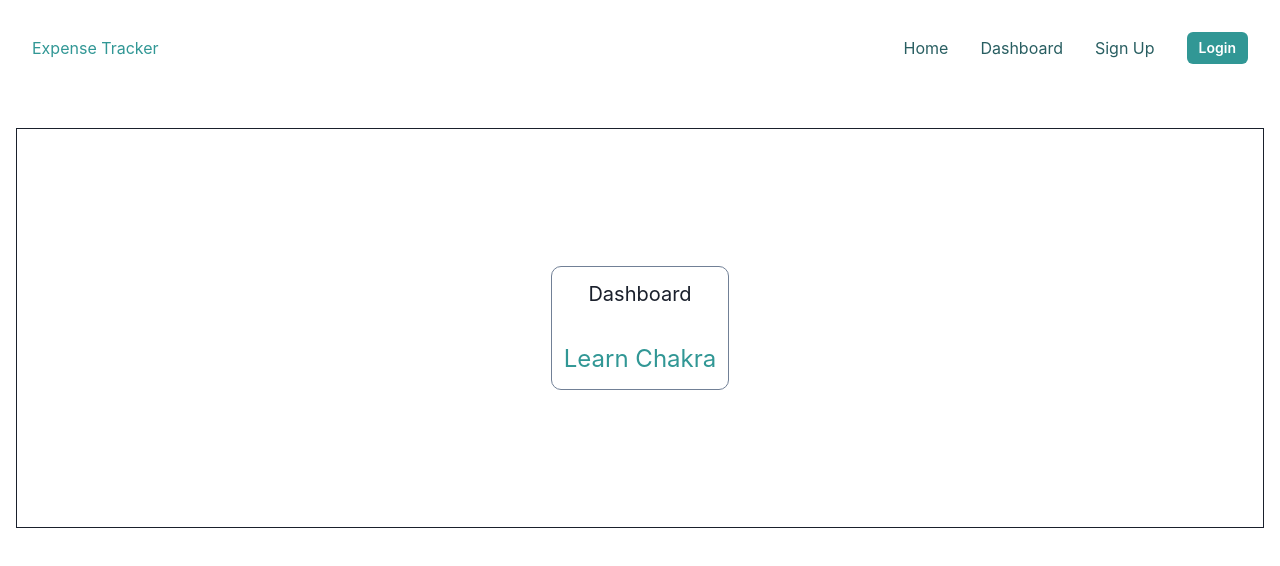
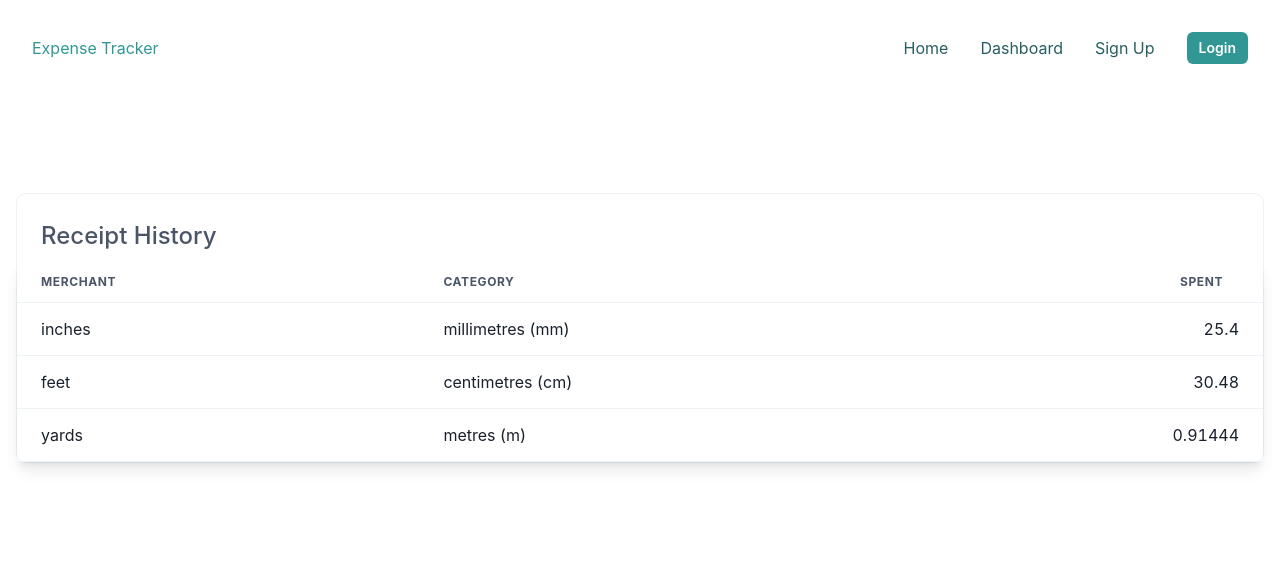
Before and after one commit to iamemil/ExpenseTracker, a React (Create React App) app in the folder expensetracker-frontend/: page /dashboard in a window 1280 px wide. Shown: the top 566 px of the page. Built offline with nearby package versions, Linux system fonts and the light colour scheme.

Commit message:
created receiptHistory

```diff
--- a/expensetracker-frontend/package.json
+++ b/expensetracker-frontend/package.json
@@ -3,6 +3,7 @@
   "version": "0.1.0",
   "private": true,
   "dependencies": {
+    "@chakra-ui/icons": "^1.1.1",
     "@chakra-ui/react": "^1.7.4",
     "@emotion/react": "^11.7.1",
     "@emotion/styled": "^11.6.0",
@@ -16,6 +17,7 @@
     "react-icons": "^3.11.0",
     "react-router-dom": "^6.2.1",
     "react-scripts": "5.0.0",
+    "react-table": "^7.7.0",
     "web-vitals": "^0.2.4"
   },
   "scripts": {
--- a/expensetracker-frontend/src/pages/dashboard/Dashboard.jsx
+++ b/expensetracker-frontend/src/pages/dashboard/Dashboard.jsx
@@ -7,8 +7,8 @@ import ReceiptHistory from "./ReceiptHistory";
 export default function Dashboard() {
     return (
         <VStack px='4'>
-            <Center width={'full'} h='400px' border={'1px'}>
-                <ReceiptHistory />
+            <Center width={'full'} h='400px'>
+                <ReceiptHistory/>
             </Center>
         </VStack>
     );
--- a/expensetracker-frontend/src/pages/dashboard/ReceiptHistory.jsx
+++ b/expensetracker-frontend/src/pages/dashboard/ReceiptHistory.jsx
@@ -5,27 +5,105 @@ import {
     Link,
     VStack,
     Grid,
+    Table,
+    Thead,
+    Tbody,
+    Tag,
+    Tr,
+    Th,
+    Td,
+    TableCaption,
+    chakra
   } from '@chakra-ui/react';
-export default function ReceiptHistory(){
-    return (
-        <Box textAlign="center" fontSize="xl" border='1px' borderColor='gray.500' borderRadius='10px'>
+import { TriangleDownIcon, TriangleUpIcon } from '@chakra-ui/icons'
+import { useTable, useSortBy } from 'react-table'
+export default function ReceiptHistory() {
+  const data = React.useMemo(
+    () => [
+      {
+        merchantName: 'inches',
+        categoryName: 'millimetres (mm)',
+        spentAmount: 25.4,
+      },
+      {
+        merchantName: 'feet',
+        categoryName: 'centimetres (cm)',
+        spentAmount: 30.48,
+      },
+      {
+        merchantName: 'yards',
+        categoryName: 'metres (m)',
+        spentAmount: 0.91444,
+      },
+    ],
+    [],
+  )
 
-        <Grid p={3}>
-          <VStack spacing={8}>
-            <Text>
-              Dashboard
-            </Text>
-            <Link
-              color="teal.500"
-              href="https://chakra-ui.com"
-              fontSize="2xl"
-              target="_blank"
-              rel="noopener noreferrer"
-            >
-              Learn Chakra
-            </Link>
-          </VStack>
-        </Grid>
-      </Box>
-    );
+  const columns = React.useMemo(
+    () => [
+      {
+        Header: 'Merchant',
+        accessor: 'merchantName',
+      },
+      {
+        Header: 'Category',
+        accessor: 'categoryName',
+      },
+      {
+        Header: 'Spent',
+        accessor: 'spentAmount',
+        isNumeric: true,
+      },
+    ],
+    [],
+  )
+
+  const { getTableProps, getTableBodyProps, headerGroups, rows, prepareRow } =
+    useTable({ columns, data }, useSortBy)
+
+  return (
+    <Box fontSize="l" border='1px' borderColor='gray.100' borderRadius='10px' width={'full'}>
+
+    <Table {...getTableProps()} colorScheme={'gray'} boxShadow={'lg'}>
+  <TableCaption placement={'top'} fontSize={'2xl'} textAlign={'left'}>Receipt History</TableCaption>
+      <Thead>
+        {headerGroups.map((headerGroup) => (
+          <Tr {...headerGroup.getHeaderGroupProps()}>
+            {headerGroup.headers.map((column) => (
+              <Th
+                {...column.getHeaderProps(column.getSortByToggleProps())}
+                isNumeric={column.isNumeric}
+              >
+                {column.render('Header')}
+                <chakra.span pl='4'>
+                  {column.isSorted ? (
+                    column.isSortedDesc ? (
+                      <TriangleDownIcon aria-label='sorted descending' />
+                    ) : (
+                      <TriangleUpIcon aria-label='sorted ascending' />
+                    )
+                  ) : null}
+                </chakra.span>
+              </Th>
+            ))}
+          </Tr>
+        ))}
+      </Thead>
+      <Tbody {...getTableBodyProps()}>
+        {rows.map((row) => {
+          prepareRow(row)
+          return (
+            <Tr {...row.getRowProps()}>
+              {row.cells.map((cell) => (
+                <Td {...cell.getCellProps()} isNumeric={cell.column.isNumeric}>
+                  {cell.render('Cell')}
+                </Td>
+              ))}
+            </Tr>
+          )
+        })}
+      </Tbody>
+    </Table>
+    </Box>
+  )
 }
```
Also changed, not shown: 1 other file (tests, documents, lock files or other folders).
